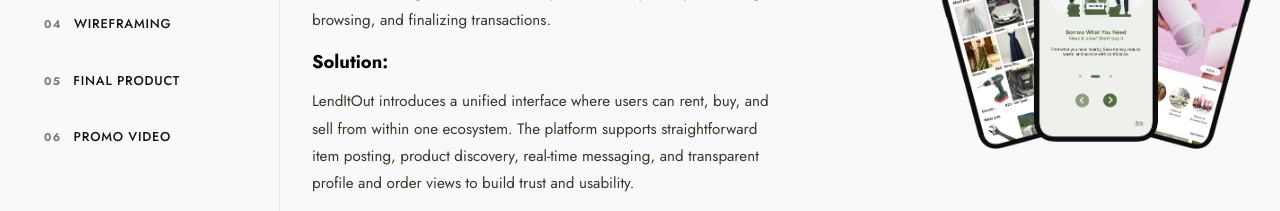
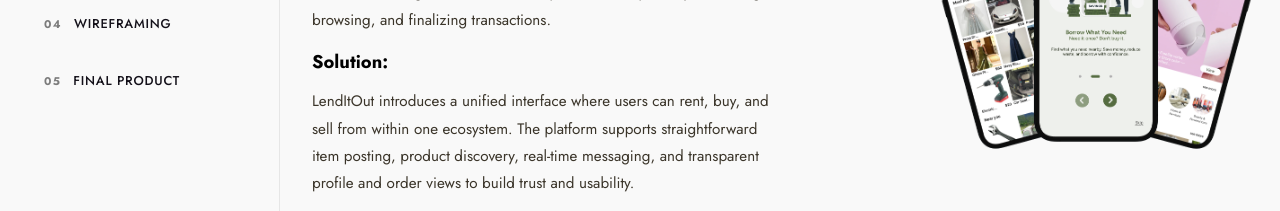
Before and after one commit to deniseada/portfolio, a Next.js app: page /projects/lenditout in a window 1280 px wide. Shown: the part 860-1071 px from the top of the page. Built offline with nearby package versions, Linux system fonts and the light colour scheme.

Commit message:
remove promo vid in lenditout

```diff
--- a/app/projects/lenditout/page.js
+++ b/app/projects/lenditout/page.js
@@ -89,10 +89,6 @@
               <a href="#section-05" className={styles.tocNavItem}>
                 <span className={styles.tocNavNumber}>05</span>
                 <span className={styles.tocNavLabel}>FINAL PRODUCT</span>
-              </a>
-              <a href="#section-06" className={styles.tocNavItem}>
-                <span className={styles.tocNavNumber}>06</span>
-                <span className={styles.tocNavLabel}>PROMO VIDEO</span>
               </a>
             </nav>
           </aside>
@@ -264,14 +260,6 @@
               </div>
             </div>
           </section>
-
-          <section id="section-06" className={styles.contentSection}>
-            <div className={styles.sectionHeader}>
-              <h2 className={styles.sectionTitle}>PROMO VIDEO</h2>
-              <span className={styles.sectionNumber}>06</span>
-            </div>
-            <div className={styles.sectionContentSingle}></div>
-          </section>
         </div>
       </main>
       <Footer />
```
